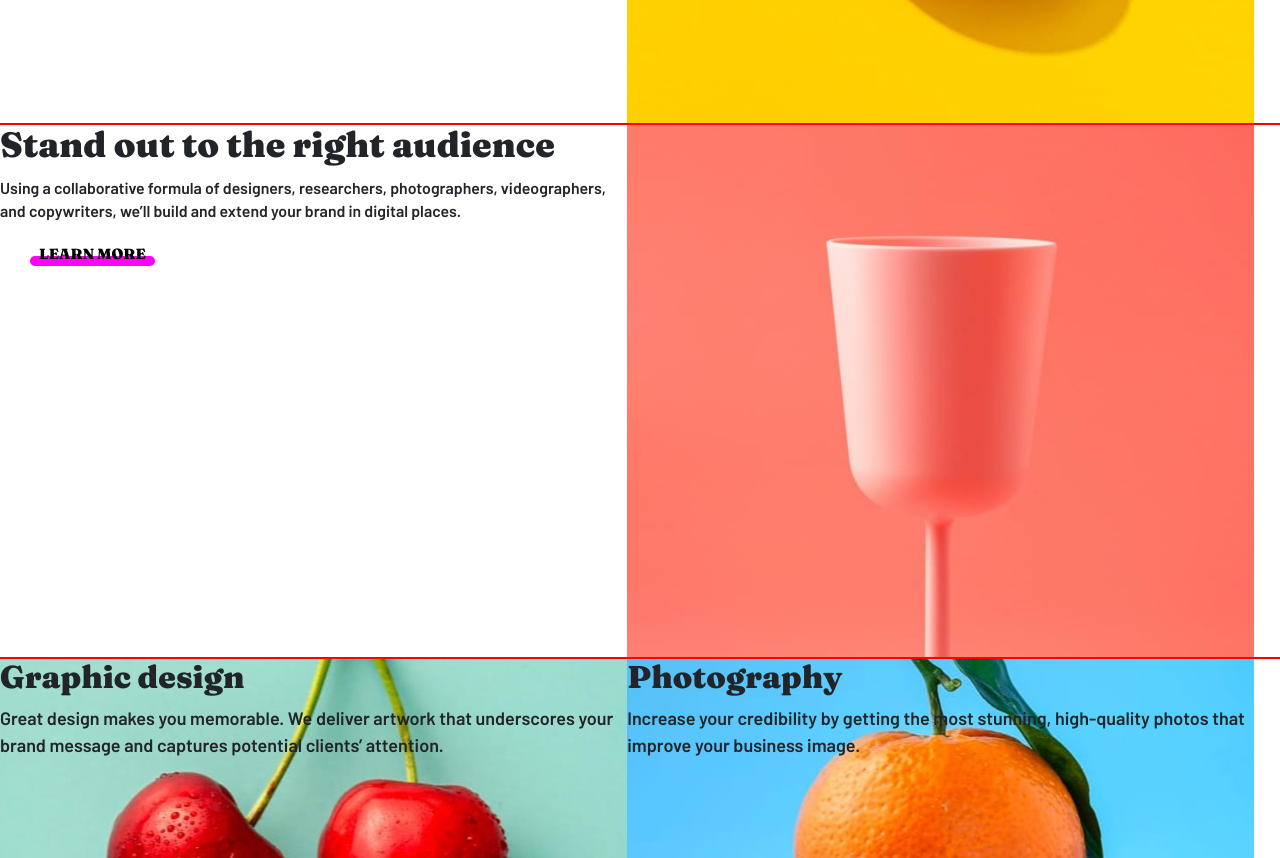
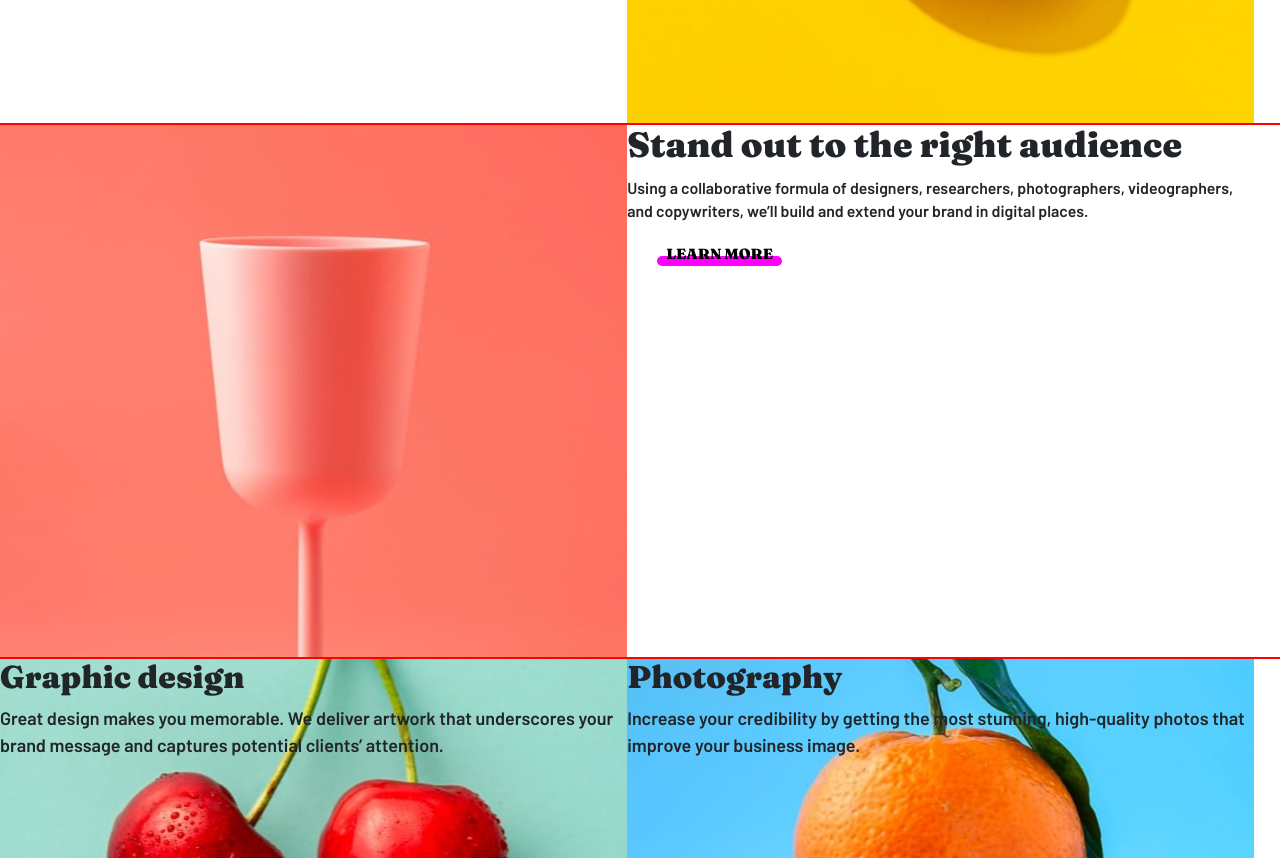
Before and after one commit to gusfoca/sunnyside-agency-landing, a plain HTML site: page index.html in a window 1280 px wide. Shown: the part 1120-1978 px from the top of the page. Drawn offline with Linux system fonts and the light colour scheme.

Commit message:
Fix: ordering of second .line-group-reverse at desktop layout

```diff
--- a/index.html
+++ b/index.html
@@ -48,7 +48,9 @@
 
     </header>
 
-    <div class="line-group-reverse">
+    <div class="line-group-1">
+
+        <div class="line-item-transform"></div>
 
         <div>
 
@@ -63,11 +65,12 @@
 
         </div>
 
-        <div class="line-item-transform"></div>
-
     </div>
 
-    <div class="line-group-reverse">
+    <div class="line-group-1">
+
+
+        <div class="line-item-stand-out"></div>
 
         <div>
 
@@ -80,8 +83,6 @@
             <a class="learn-more-link-stand-out" href="#">LEARN MORE<div></div></a>
 
         </div>
-
-        <div class="line-item-stand-out"></div>
 
     </div>
 
--- a/sass/_line-item.scss
+++ b/sass/_line-item.scss
@@ -26,9 +26,11 @@ $desktop-img-path: "./images/desktop";
 
 .line-group {
 
-    &, &-2, &-3, &-4, &-reverse {
+    &, &-1, &-2, &-3, &-4 {
 
         display: flex;
+
+        flex-wrap: wrap;
 
         > div {
 
@@ -38,15 +40,7 @@ $desktop-img-path: "./images/desktop";
 
     }
 
-    &, &-2, &-3, &-4 {
-
-        flex-wrap: wrap;
-
-    }
-
-    &-reverse {
-
-        flex-wrap: wrap-reverse;
+    &-1 {
 
         > div {
 
@@ -73,7 +67,7 @@ $desktop-img-path: "./images/desktop";
 
     }
 
-    &, &-reverse {
+    &, &-1 {
 
         > div {
 
@@ -141,7 +135,13 @@ $desktop-img-path: "./images/desktop";
 
 @media (min-width: bp.$desktop-start) {
 
-    .line-group, .line-group-reverse {
+    .line-item-transform {
+
+        order: 1;
+
+    }
+
+    .line-group, .line-group-1 {
 
         &, &-2 {
 
```
Also changed, not shown: style.css.
